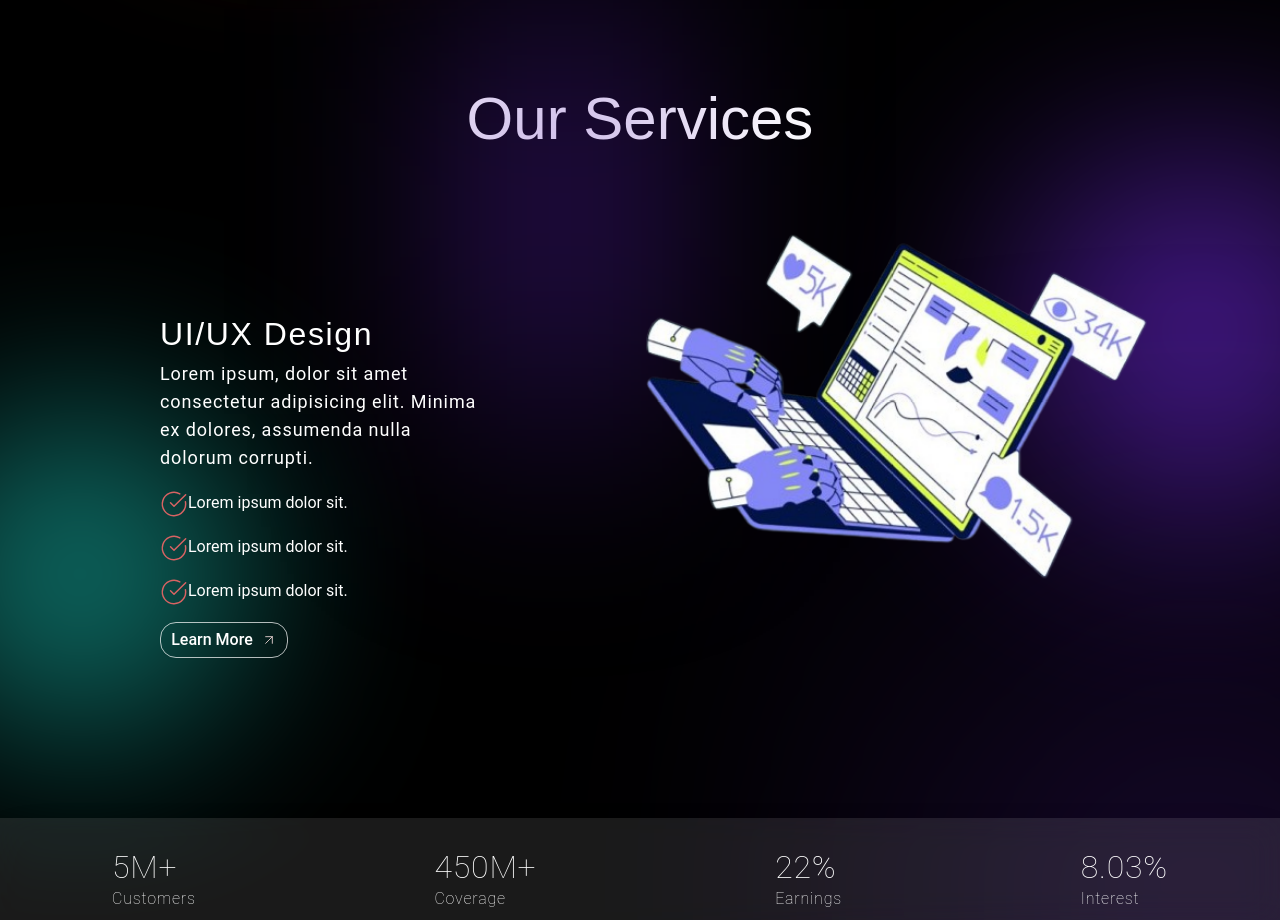
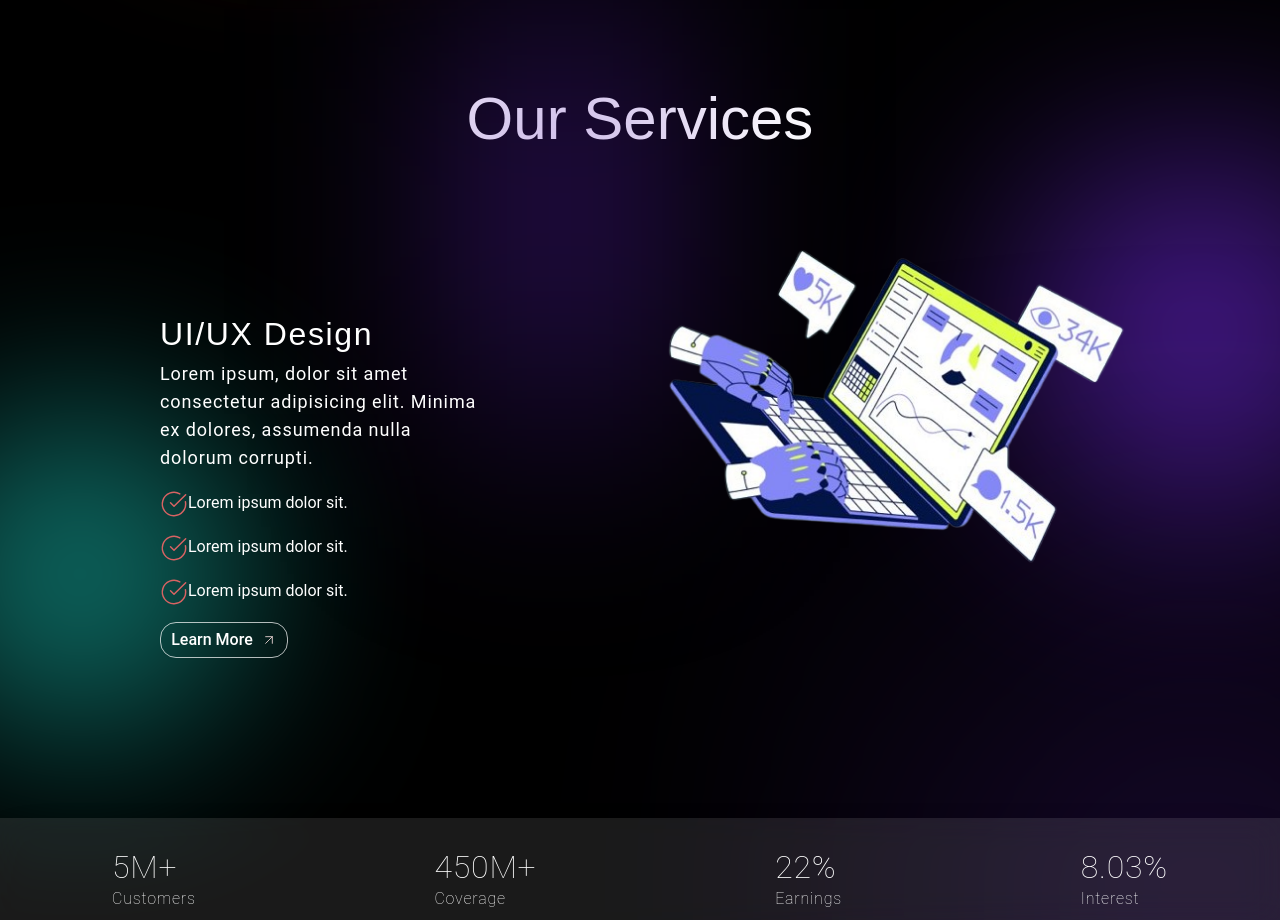
Before and after one commit to adharsh-A/landing-page-1, a React (Vite) app: page / in a window 1280 px wide. Shown: the part 980-1900 px from the top of the page. Built offline with nearby package versions, Linux system fonts and the light colour scheme; a web font is replaced by a local one.

Commit message:
animation 3

```diff
--- a/src/pages/Services.jsx
+++ b/src/pages/Services.jsx
@@ -75,7 +75,7 @@ const Services = (props) => {
 
         <div className="w-1/2 h-full ">
                   <motion.div
-  animate={{ opacity: 1, scale: [1.1, 1], y: [0, -20, 0] }} // Loop up and down on the y-axis
+  animate={{ opacity: 1, y: [0, -20, 0] }} // Loop up and down on the y-axis
   transition={{
     duration: 2, // Control the speed of the up and down motion
     repeat: Infinity,
```
